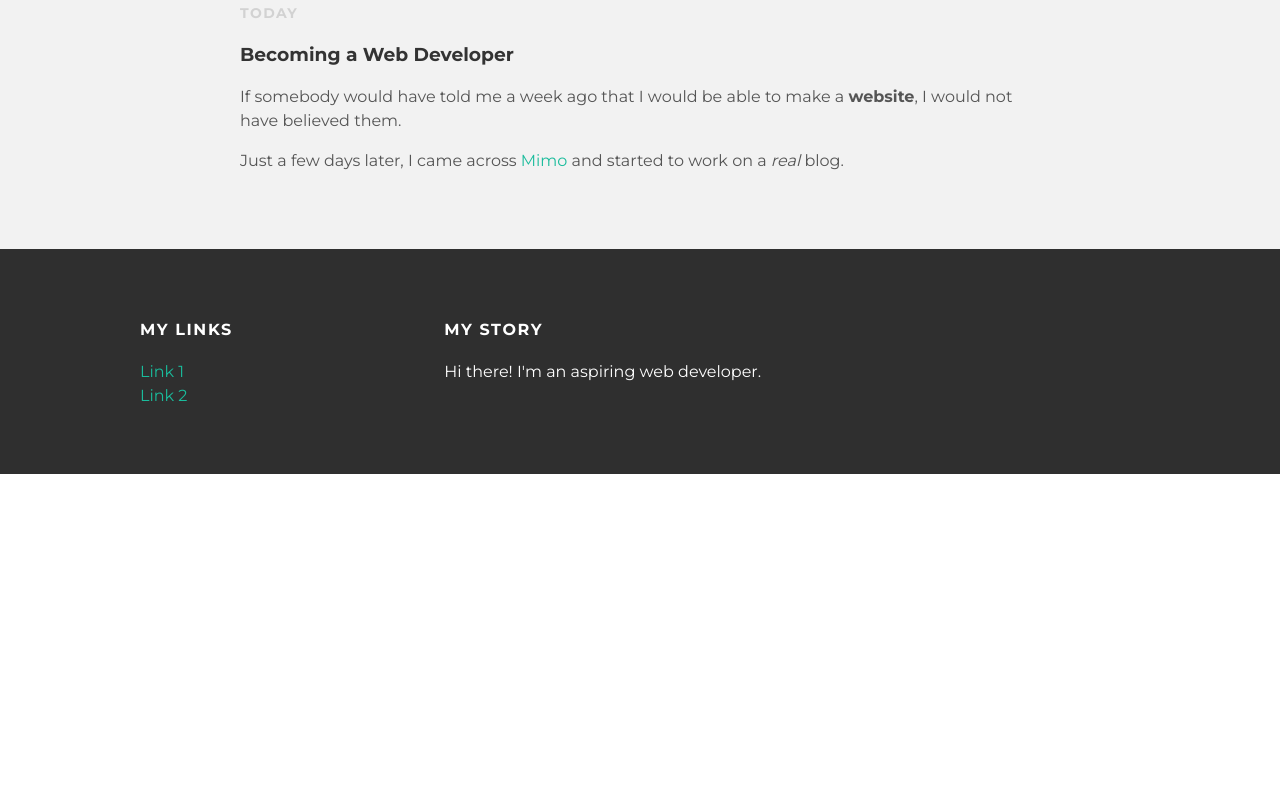
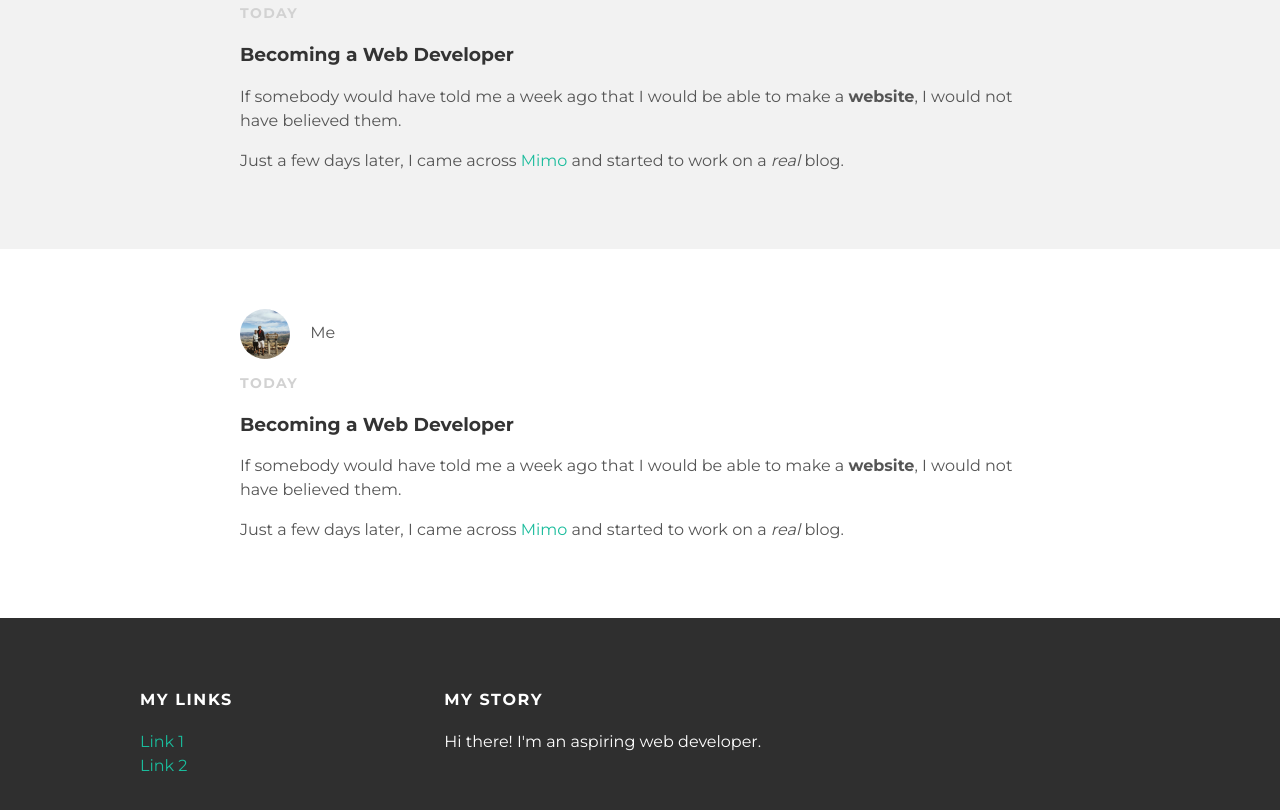
Before and after one commit to mbraaksma/mbraaksma.github.io, a plain HTML site: page index.html in a window 1280 px wide. Shown: the part 616-1426 px from the top of the page. Before the commit the page ends 1090 px from the top, so only its background shows below. Drawn offline with Linux system fonts and the light colour scheme.

Commit message:
Update index.html

```diff
--- a/index.html
+++ b/index.html
@@ -46,6 +46,22 @@
           </div>
         </div>
       </div>
+      <div class="post-container">
+        <div class="post">
+          <div class="post-author">
+            <img src="square.jpg">
+            <span>Me</span>
+          </div>
+          <p class="post-date">Today</p>
+          <h3 class="post-title">Becoming a Web Developer</h3>
+          <div class="post-content">
+            <p>If somebody would have told me a week ago that I would be able to
+               make a <strong>website</strong>, I would not have believed them.</p>
+            <p>Just a few days later, I came across <a href="https://getmimo.com/">Mimo</a>
+              and started to work on a <em>real</em> blog.</p>
+          </div>
+        </div>
+      </div>
     </div>
 
     <div id="footer">
```
